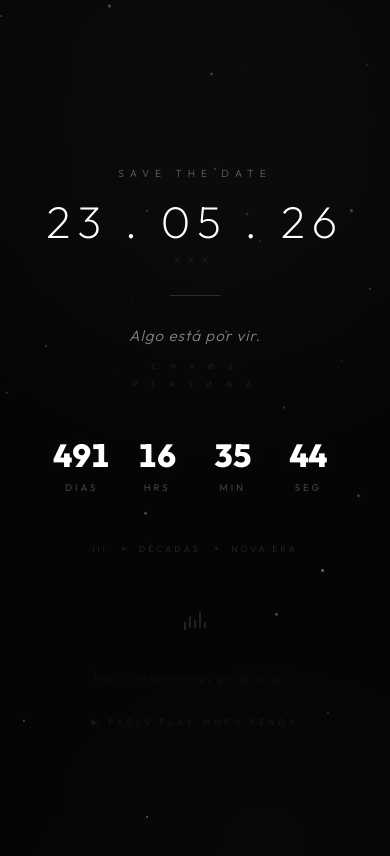
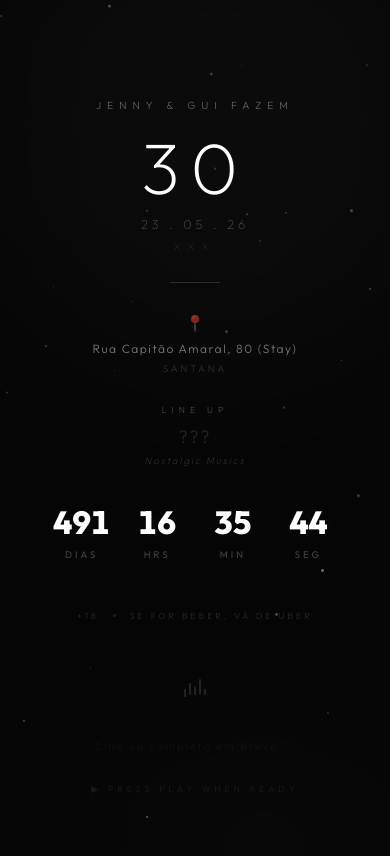
Before and after one commit to guiimariano/clone-tabnews, a Next.js app: page /XXX in a window 390 px wide. Shown: the top 856 px of the page. Built offline with nearby package versions, Linux system fonts and the light colour scheme.

Commit message:
update birthday page

```diff
--- a/pages/XXX.js
+++ b/pages/XXX.js
@@ -74,7 +74,7 @@ export default function SaveTheDate() {
   return (
     <>
       <Head>
-        <title>? ? ?</title>
+        <title>Jenny & Gui Fazem 30</title>
         <meta name="robots" content="noindex, nofollow" />
         <link
           href="https://fonts.googleapis.com/css2?family=Outfit:wght@200;300;400;600;800&display=swap"
@@ -90,17 +90,27 @@ export default function SaveTheDate() {
         <div className="orb orb-2" />
 
         <div className="content">
-          <p className="overline">SAVE THE DATE</p>
+          <p className="overline">JENNY & GUI FAZEM</p>
 
-          <h1 className="title">23 . 05 . 26</h1>
+          <h1 className="title">30</h1>
+
+          <p className="date-sub">23 . 05 . 26</p>
 
           <p className="roman">XXX</p>
 
           <div className="line" />
 
-          <p className="mystery">Algo está por vir.</p>
-          <p className="persona">C H A Ø S</p>
-          <p className="persona persona-2">P E R S Ø N A</p>
+          <div className="location">
+            <span className="location-pin">📍</span>
+            <p className="location-text">Rua Capitão Amaral, 80 (Stay)</p>
+            <p className="location-hood">Santana</p>
+          </div>
+
+          <div className="lineup">
+            <p className="lineup-label">LINE UP</p>
+            <p className="lineup-name">???</p>
+            <p className="lineup-genre">Nostalgic Musics</p>
+          </div>
 
           <div className="countdown">
             {units.map((u, i) => (
@@ -114,11 +124,9 @@ export default function SaveTheDate() {
           </div>
 
           <div className="clues">
-            <span className="clue">III</span>
+            <span className="clue">+18</span>
             <span className="clue-dot" />
-            <span className="clue">décadas</span>
-            <span className="clue-dot" />
-            <span className="clue">nova era</span>
+            <span className="clue">se for beber, vá de uber</span>
           </div>
 
           <div className="eq">
@@ -129,7 +137,7 @@ export default function SaveTheDate() {
             <span className="eq-bar" style={{ height: '14px', animationDelay: '0.25s' }} />
           </div>
 
-          <p className="hint">Mais informações em breve...</p>
+          <p className="hint">Line up completo em breve...</p>
 
           <p className="dj-hint">▶ press play when ready</p>
         </div>
@@ -199,7 +207,7 @@ export default function SaveTheDate() {
         }
 
         .title {
-          font-size: clamp(2.8rem, 10vw, 7rem);
+          font-size: clamp(4.5rem, 18vw, 12rem);
           font-weight: 200;
           color: #fff;
           letter-spacing: 0.15em;
@@ -215,31 +223,73 @@ export default function SaveTheDate() {
           margin: 30px auto;
         }
 
-        .mystery {
-          font-size: clamp(0.95rem, 2.5vw, 1.25rem);
+        .date-sub {
+          font-size: clamp(0.8rem, 2vw, 1.1rem);
+          letter-spacing: 0.3em;
+          color: rgba(255, 255, 255, 0.25);
+          font-weight: 200;
+          margin: 12px 0 0;
+        }
+
+        .location {
+          text-align: center;
+          margin-bottom: 30px;
+        }
+
+        .location-pin {
+          font-size: 1rem;
+          display: block;
+          margin-bottom: 8px;
+          opacity: 0.5;
+        }
+
+        .location-text {
+          font-size: clamp(0.75rem, 1.8vw, 0.95rem);
+          color: rgba(255, 255, 255, 0.45);
+          font-weight: 300;
+          letter-spacing: 1.5px;
+          margin: 0;
+        }
+
+        .location-hood {
+          font-size: clamp(0.6rem, 1.2vw, 0.75rem);
+          color: rgba(255, 255, 255, 0.2);
+          font-weight: 200;
+          letter-spacing: 3px;
+          text-transform: uppercase;
+          margin: 6px 0 0;
+        }
+
+        .lineup {
+          margin-bottom: 40px;
+          text-align: center;
+        }
+
+        .lineup-label {
+          font-size: clamp(0.55rem, 1.2vw, 0.7rem);
+          letter-spacing: 5px;
+          color: rgba(255, 255, 255, 0.25);
+          font-weight: 300;
+          text-transform: uppercase;
+          margin-bottom: 10px;
+        }
+
+        .lineup-name {
+          font-size: clamp(1.1rem, 3vw, 1.5rem);
           color: rgba(255, 255, 255, 0.5);
           font-weight: 300;
-          font-style: italic;
-          margin-bottom: 16px;
-          letter-spacing: 1px;
+          letter-spacing: 2px;
+          margin: 0 0 6px;
+          animation: blink 3s ease-in-out infinite;
         }
 
-        .persona {
-          font-size: clamp(0.5rem, 1vw, 0.65rem);
-          letter-spacing: 6px;
-          color: rgba(255, 255, 255, 0.07);
-          font-weight: 600;
-          text-transform: uppercase;
-          margin-bottom: 4px;
-          transition: color 3s ease;
-        }
-
-        .persona-2 {
-          margin-bottom: 50px;
-        }
-
-        .persona:hover {
-          color: rgba(255, 255, 255, 0.25);
+        .lineup-genre {
+          font-size: clamp(0.6rem, 1.2vw, 0.75rem);
+          color: rgba(255, 255, 255, 0.2);
+          font-weight: 200;
+          font-style: italic;
+          letter-spacing: 2px;
+          margin: 0;
         }
 
         /* ===== COUNTDOWN ===== */
```
